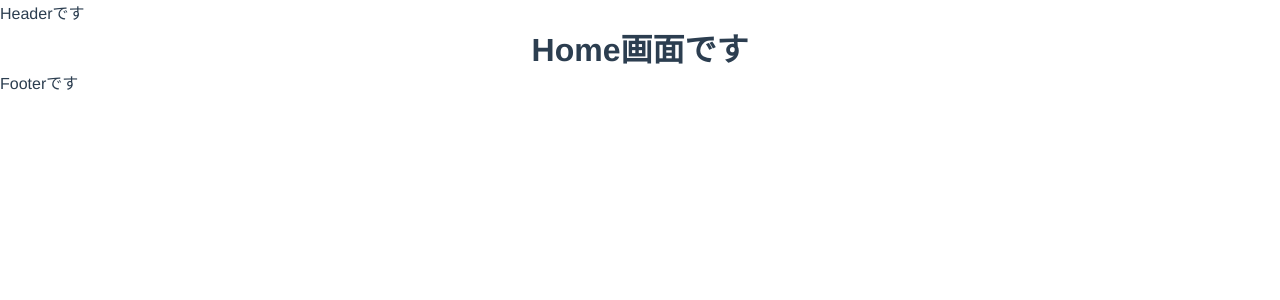
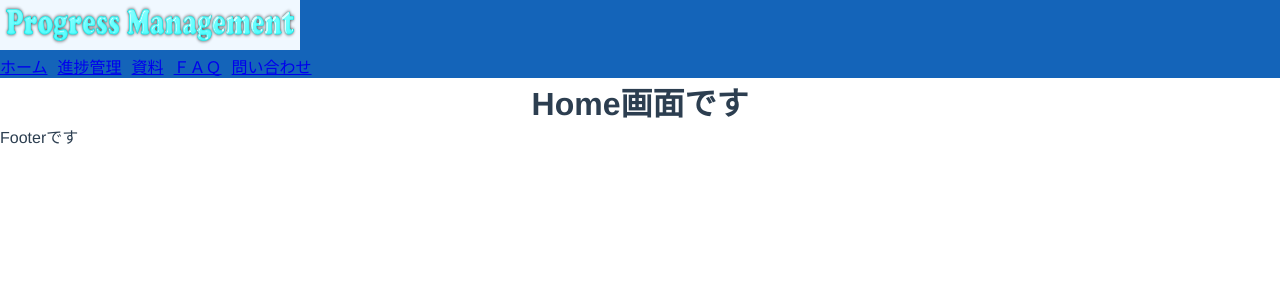
Before and after one commit to daikon32/DevelopManagement, a Vue app: page / in a window 1280 px wide. Shown: the top 300 px of the page. Built offline with nearby package versions, Linux system fonts and the light colour scheme.

Commit message:
[WIP] home画面

```diff
--- a/src/App.vue
+++ b/src/App.vue
@@ -1,5 +1,6 @@
 <template>
   <Header v-if="this.$route.name !== 'login'" />
+  <Navigation v-if="this.$route.name !== 'login'" />
   <router-view />
   <Footer v-if="this.$route.name !== 'login'" />
 </template>
@@ -7,12 +8,14 @@
 <script lang="ts">
 import { defineComponent } from "vue";
 import Header from "@/components/Header.vue";
+import Navigation from "@/components/Navigation.vue";
 import Footer from "@/components/Footer.vue";
 
 export default defineComponent({
   name: "Home",
   components: {
     Header,
+    Navigation,
     Footer,
   },
 });
--- a/src/components/Header.vue
+++ b/src/components/Header.vue
@@ -1,5 +1,15 @@
 <template>
-  <p>Headerです</p>
+  <div class="container header-container">
+    <div class="header-inner">
+      <router-link to="/" class="header-logo mng-block">
+        <img
+          src="../image/header_logo.png"
+          class="logo-img"
+          alt="Progress Management"
+        />
+      </router-link>
+    </div>
+  </div>
 </template>
 
 <script lang="ts">
@@ -10,4 +20,26 @@ export default defineComponent({
 });
 </script>
 
-<style scoped lang="scss"></style>
+<style scoped lang="scss">
+.container {
+  background-color: #1464b9;
+}
+
+.header-log {
+  width: 200px;
+  height: 50px;
+}
+
+.logo-img {
+  height: 50px;
+  width: 300px;
+}
+
+.logo-img:hover {
+  background-color: aliceblue;
+}
+
+.mng-block {
+  display: block;
+}
+</style>
--- /dev/null
+++ b/src/components/Navigation.vue
@@ -0,0 +1,54 @@
+<template>
+  <div class="container">
+    <div v-for="item in navObj" :key="item" class="nav-container">
+      <ul class="navbar">
+        <li>
+          <router-link :to="item.to">
+            {{ item.name }}
+          </router-link>
+        </li>
+      </ul>
+    </div>
+  </div>
+</template>
+
+<script lang="ts">
+import { defineComponent } from "vue";
+
+export default defineComponent({
+  name: "Navigation",
+  data() {
+    return {
+      navObj: [
+        { name: "ホーム", to: "/" },
+        { name: "進捗管理", to: "/progressManagement" },
+        { name: "資料", to: "/document" },
+        { name: "ＦＡＱ", to: "/faq" },
+        { name: "問い合わせ", to: "/inquiry" },
+      ],
+    };
+  },
+});
+</script>
+
+<style scoped lang="scss">
+.container {
+  // margin: 0 auto;
+  // padding-left: 10px;
+  // padding-left: 20px;
+  // padding-right: 20px;
+  // max-width: 1000px;
+  background: #1464b9;
+  display: flex;
+}
+
+.nav-container {
+  padding-right: 10px;
+}
+
+.navbar {
+  list-style-type: none;
+  text-align: center;
+  display: block;
+}
+</style>
--- a/src/router/index.ts
+++ b/src/router/index.ts
@@ -7,7 +7,7 @@ const routes: Array<RouteRecordRaw> = [
     component: () => import(/* webpackChunkName: "home" */ "@/views/Home.vue"),
   },
   {
-    path: "/ProgressManagement",
+    path: "/progressManagement",
     name: "progress-management",
     component: () =>
       import(/* webpackChunkName: "about" */ "@/views/ProgressManagement.vue"),
```
Also changed, not shown: src/image/header_logo.png (added).
